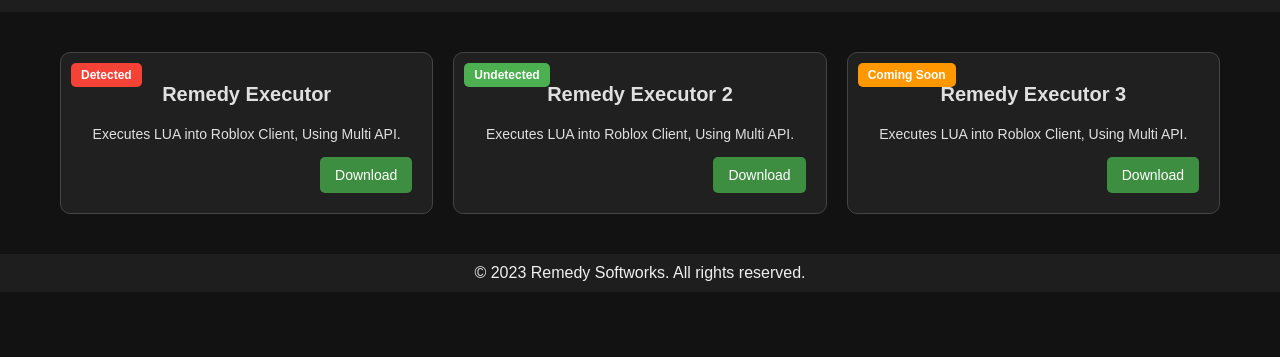
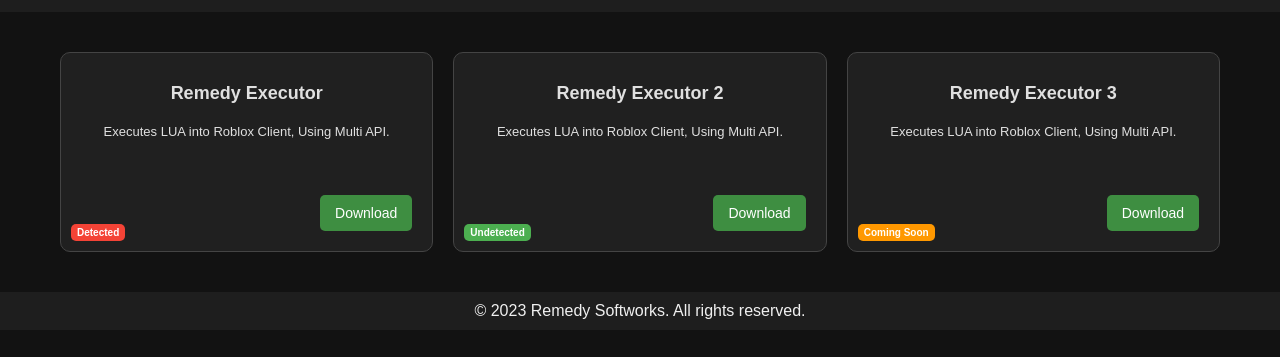
Before and after one commit to ffavex/Remedy-Softworks, a website: page software.html in a window 1280 px wide. Shown: the part 55-412 px from the top of the page. Drawn offline with Linux system fonts and the light colour scheme.

Commit message:
Update styles.css

```diff
--- a/styles.css
+++ b/styles.css
@@ -60,6 +60,7 @@
     justify-content: space-between;
     position: relative;
     cursor: pointer;
+    height: 200px; /* Adjust height */
 }
 
 .downloadOption:hover {
@@ -73,12 +74,12 @@
 }
 
 .downloadTitle {
-    font-size: 20px;
+    font-size: 18px; /* Slightly smaller font size */
     margin: 10px 0;
 }
 
 .description {
-    font-size: 14px;
+    font-size: 13px; /* Slightly smaller font size */
     text-align: center;
     margin-bottom: 15px;
 }
@@ -86,11 +87,11 @@
 /* Tag styles */
 .tag {
     position: absolute;
-    top: 10px;
-    left: 10px;
-    padding: 5px 10px;
+    bottom: 10px; /* Position it at the bottom */
+    left: 10px; /* Position it to the left */
+    padding: 3px 6px; /* Smaller padding */
     border-radius: 5px;
-    font-size: 12px;
+    font-size: 10px; /* Smaller font size */
     font-weight: bold;
     color: #fff;
 }
```
